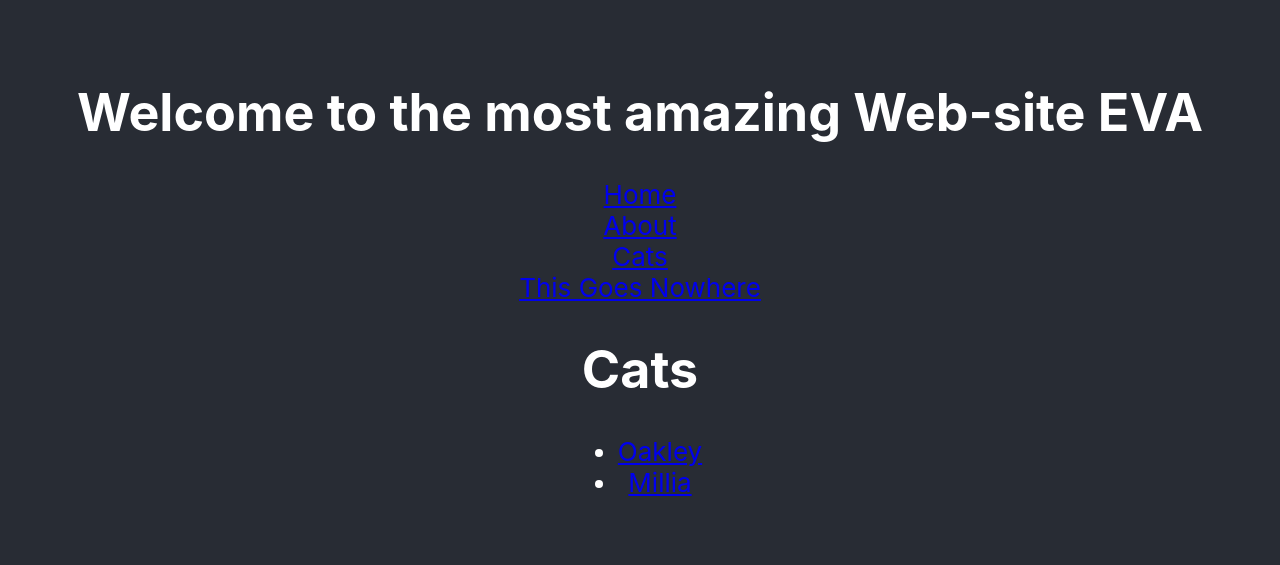
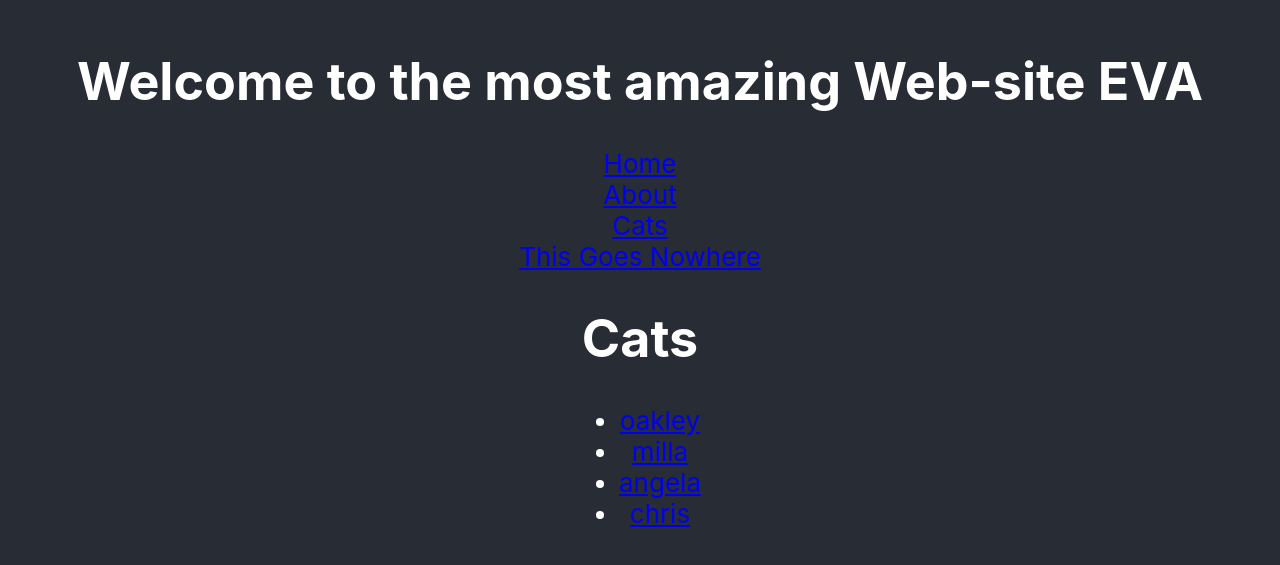
Before and after one commit to A-DiRusso/react-router-lecture, a React (Create React App) app: page /cats in a window 1280 px wide. Shown: the part 115-680 px from the top of the page. Built offline with nearby package versions, Linux system fonts and the light colour scheme.

Commit message:
adds array of more cats and passes them in dynamically

```diff
--- a/src/Cat.js
+++ b/src/Cat.js
@@ -1,8 +1,8 @@
 import React from 'react';
 
-function Cat(props) {
+function Cat({match}) {
     return(
-        <div>Meow.</div>
+        <div>Meow, {match.params.cat}.</div>
     );
 }
 
--- a/src/Cats.js
+++ b/src/Cats.js
@@ -1,17 +1,25 @@
 import React from 'react'
 import { Link } from 'react-router-dom';
 
-export default function Cats() {
+const arrayOfCats = [
+  'oakley',
+  'milla',
+  'angela',
+  'chris'
+];
+
+export default function Cats(props) {
+
+  const catLinks = arrayOfCats.map((catName, i) => (
+    <li>
+      <Link to={`${props.match.path}/${catName}`} key={i}>{catName}</Link>
+    </li>
+  ));
   return (
     <div>
       <h1>Cats</h1>
       <ul>
-        <li>
-          <Link to="/cats/oakley">Oakley</Link>
-        </li>
-        <li>
-          <Link to="/cats/millia">Millia</Link>
-        </li>
+        {catLinks}
       </ul>
     </div>
   )
```
